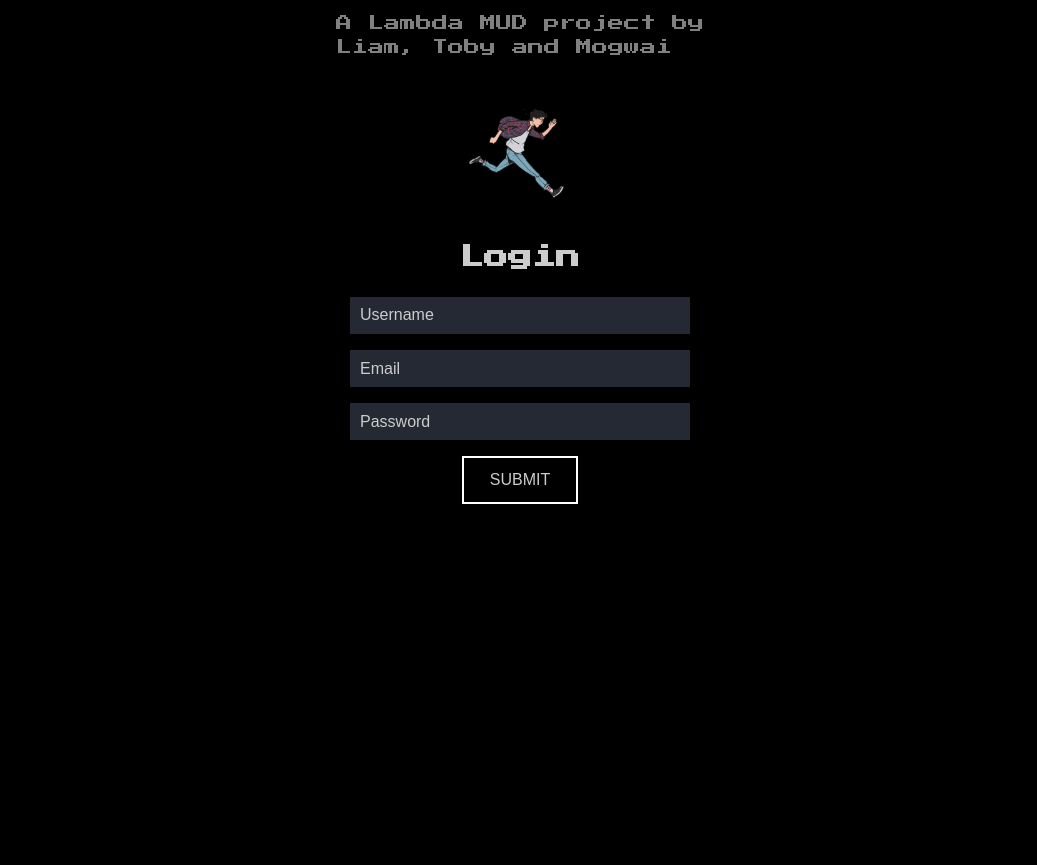
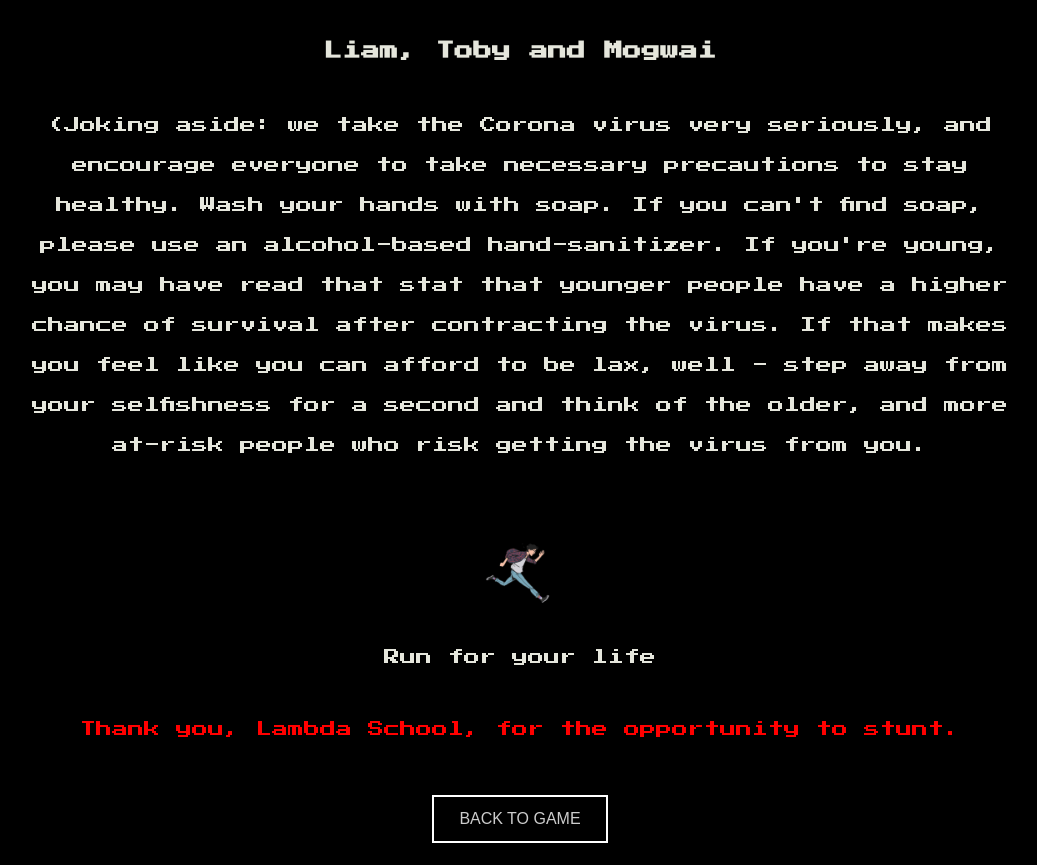
Before and after one commit to Online-RPG-Game/Frontend, a React (Create React App) app in the folder online-rpg/: page /creators in a window 1280 px wide. Before the commit this address led to /login. Shown: the part 188-1053 px from the top of the page, without its empty margins (120-1157 px from the left). Before the commit the page ends 800 px from the top, so only its background shows below. Built offline with nearby package versions, Linux system fonts and the light colour scheme.

Commit message:
Add creators and quit button

```diff
--- a/online-rpg/src/App.js
+++ b/online-rpg/src/App.js
@@ -4,6 +4,7 @@ import Game from './Game';
 import Register from './onboarding/Register';
 import Login from './onboarding/Login';
 import Pregame from './onboarding/Pregame'
+import Creators from './onboarding/Creators'
 import Storyline from './onboarding/Storyline'
 
 const App = () => {
@@ -14,6 +15,7 @@ const App = () => {
       <Route path='/game' component={Game} />
       <Route path='/pregame' component={Pregame} />
       <Route path='/storyline' component={Storyline} />
+      <Route path='/creators' component={Creators} />
       <Redirect to='/login' />
     </Switch>
   );
--- /dev/null
+++ b/online-rpg/src/onboarding/Creators.js
@@ -0,0 +1,46 @@
+import React from 'react'
+import styled from 'styled-components'
+import heart from '../features/tiles/heart.gif'
+import runner from '../features/tiles/runner.gif'
+import StyledForm from './styles';
+import { useHistory } from 'react-router-dom'
+
+const Gamesetter = styled.div`
+display: flex;
+color: #e5e6dc;
+padding-top: 20px;
+justify-content: center;
+align-items: center;
+line-height: 2.5em;
+text-align: center;
+flex-direction: column;
+width: 1000px;
+margin: 0 auto;
+`
+const Styler = styled.span`
+color: red;
+`
+
+export default function Creators(){
+    const history = useHistory()
+    return(
+        <Gamesetter>
+            <h2>This game was made with</h2>
+            <img src={heart} alt="heart" style={{width:"10%"}}/>
+            <h3>Liam, Toby and Mogwai</h3>
+            <p>(Joking aside: we take the Corona virus very seriously, and encourage everyone to take necessary precautions to stay healthy. Wash your hands with soap. If you can't find soap, please use an alcohol-based hand-sanitizer. If you're young, you may have read that stat that younger people have a higher chance of survival after contracting the virus. If that makes you feel like you can afford to be lax, well - step away from your selfishness for a second and think of the older, and more at-risk people who risk getting the virus from you. </p>
+            <br/>
+            <img src={runner} alt="heart" style={{width:"10%"}}/>
+            <p>Run for your life</p>
+            <p><Styler>Thank you, Lambda School, for the opportunity to stunt.</Styler></p>
+
+            <StyledForm style={{height:"100px"}}>
+            <button className='submit-button' type='submit' onClick={()=> {
+                history.push('/game')
+            }}>
+              BACK TO GAME
+            </button>
+            </StyledForm>
+        </Gamesetter>
+    )
+}
--- a/online-rpg/src/onboarding/Storyline.js
+++ b/online-rpg/src/onboarding/Storyline.js
@@ -20,7 +20,7 @@ const Styler = styled.span`
 color: red;
 `
 
-export default function Pregame(){
+export default function Storyline(){
     const history = useHistory()
     return(
         <Gamesetter>
```
Also changed, not shown: online-rpg/src/sidebar/Sidebar.js (+2 -5 lines), online-rpg/src/features/tiles/heart.gif (added).
